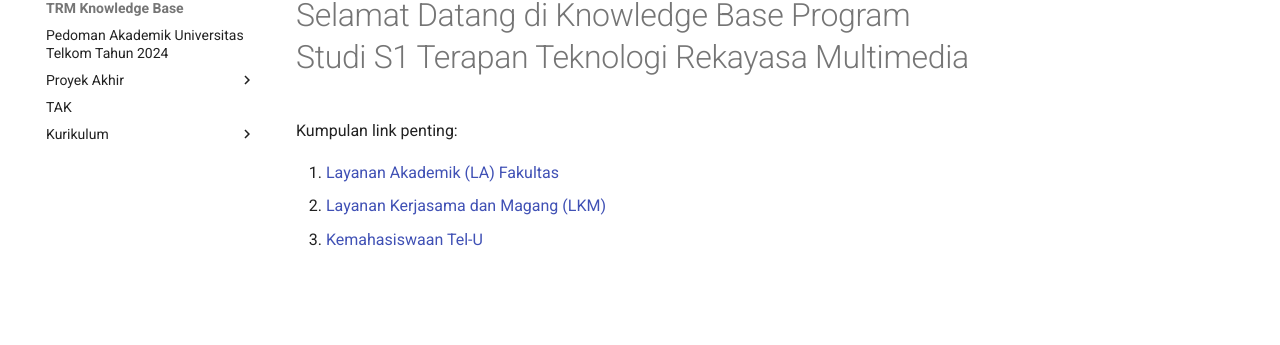
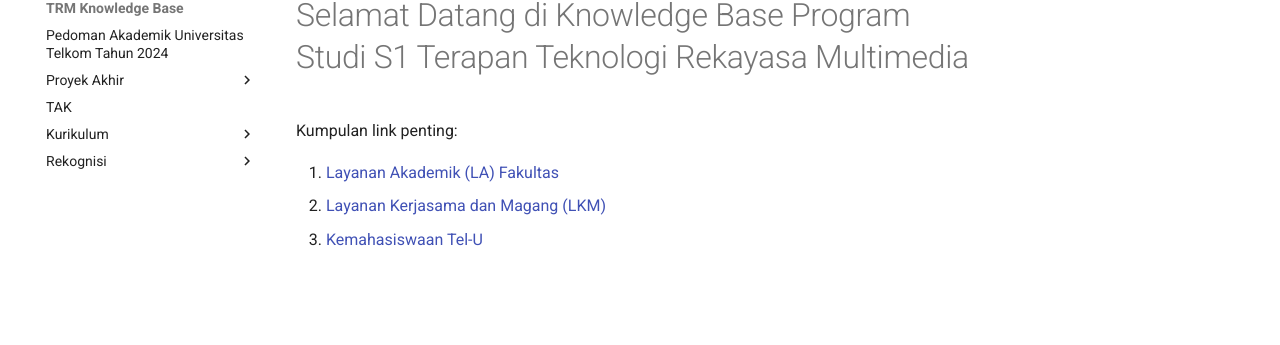
Before and after one commit to s1trm/knowledge, an MkDocs documentation site: the page built from docs/index.md, in a window 1280 px wide. Shown: the part 103-448 px from the top of the page. Built offline with MkDocs 1.6.1 and Material for MkDocs 9.7.7, drawn with Linux system fonts in a browser that asks for light colours.

Commit message:
rekognisi ditambahkan ke mkdocs.yml

```diff
--- a/mkdocs.yml
+++ b/mkdocs.yml
@@ -26,4 +26,7 @@
   - Kurikulum:
     - plo.md
     - clo_plo.md
+
+  - Rekognisi:
+    - panduan_rekognisi.md
   # - FAQ: faq.md
```
